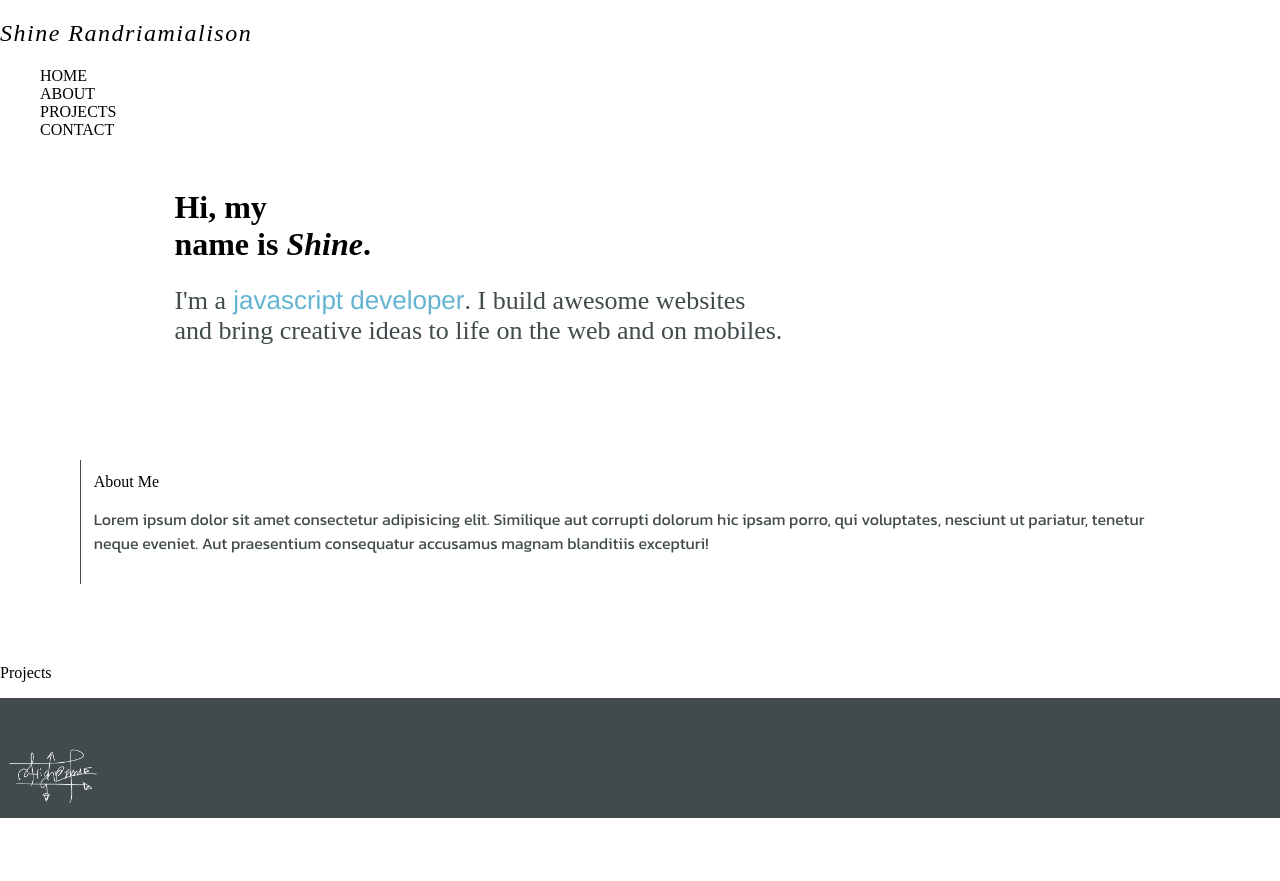
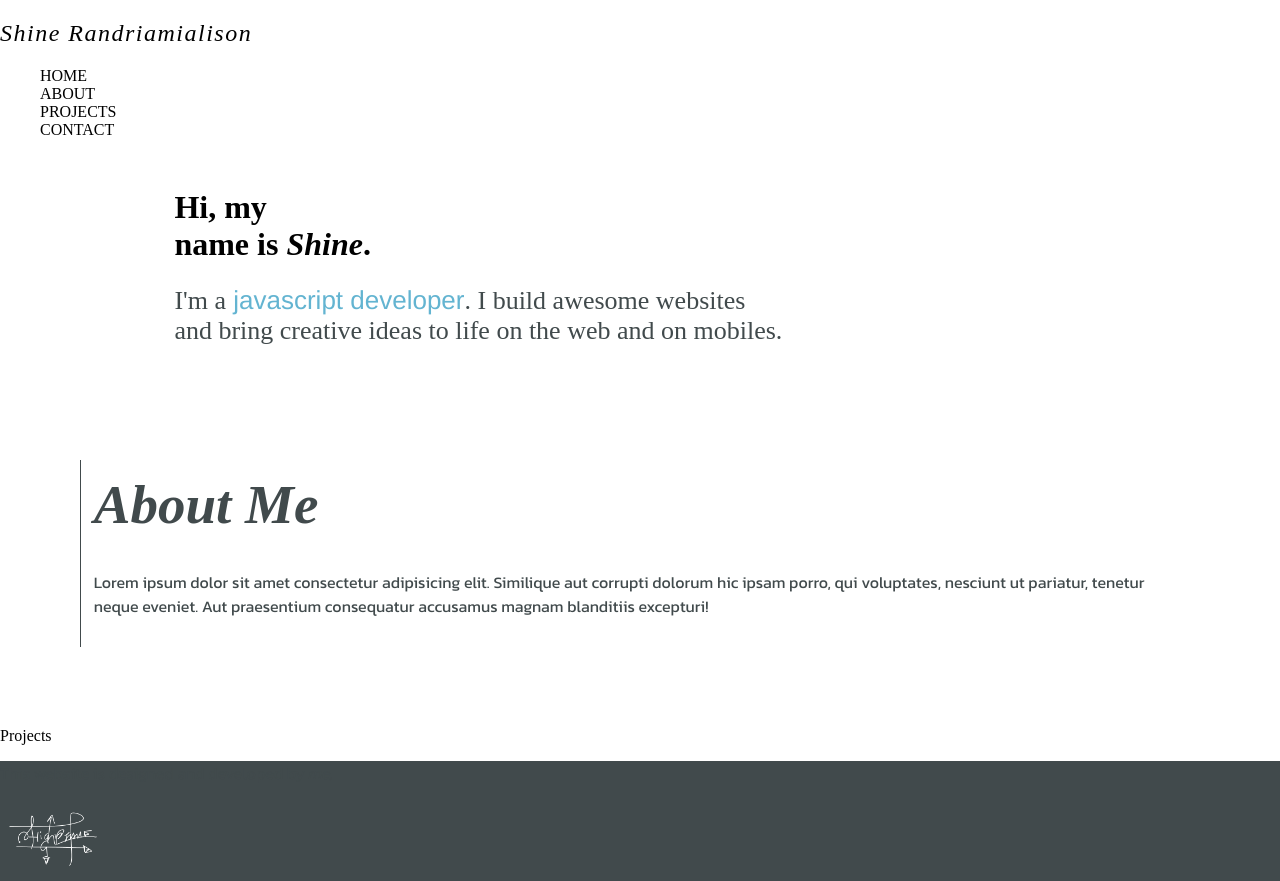
Before and after one commit to Shine0111/portfolio, a React (Vite) app: page / in a window 1280 px wide. Before the commit the page ends 818 px from the top, so only its background shows below. Built offline with nearby package versions, Linux system fonts and the light colour scheme.

Commit message:
styled title

```diff
--- a/src/components/About/About.tsx
+++ b/src/components/About/About.tsx
@@ -4,7 +4,7 @@ import classNames from "classnames";
 const About = () => {
   return (
     <div className={classNames("container-max-width", styles.container)}>
-      About Me <br />
+      <h1 className="italic-title">About Me</h1> <br />
       <p>
         Lorem ipsum dolor sit amet consectetur adipisicing elit. Similique aut
         corrupti dolorum hic ipsam porro, qui voluptates, nesciunt ut pariatur,
--- a/src/index.css
+++ b/src/index.css
@@ -28,6 +28,13 @@ body {
   max-width: 1400px;
   margin: 0 auto;
 }
+.italic-title {
+  font-weight: bold;
+  font-style: italic;
+  font-size: 55px;
+  color: var(--black-light);
+  margin: 0rem;
+}
 
 li {
   list-style: none;
```
